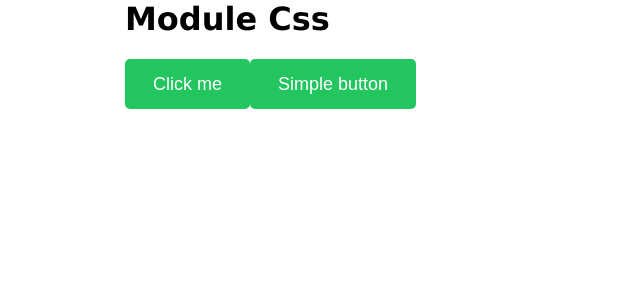
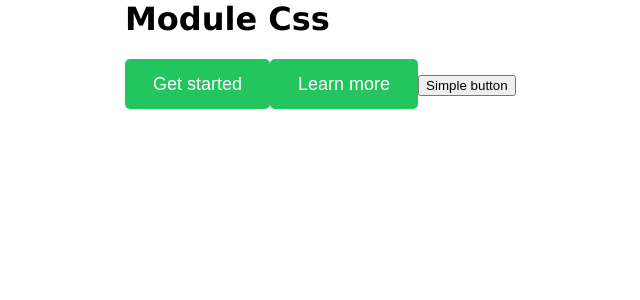
Before and after one commit to MariusCodeAcademy/feu8_8_react_module_css_practice, a React (Vite) app: page / in a window 1280 px wide. Shown: the top 300 px of the page, without its empty margins (225-865 px from the left). Built offline with nearby package versions, Linux system fonts and the light colour scheme.

Commit message:
module css

```diff
--- a/src/App.jsx
+++ b/src/App.jsx
@@ -5,7 +5,8 @@ export default function App() {
     <div className='container'>
       <h1>Module Css</h1>
 
-      <Btn />
+      <Btn>Get started</Btn>
+      <Btn secondary>Learn more</Btn>
 
       <button className='btn'>Simple button</button>
     </div>
--- a/src/components/UI/btn/Btn.jsx
+++ b/src/components/UI/btn/Btn.jsx
@@ -1,4 +1,6 @@
-import './style.css';
-export default function Btn() {
-  return <button className='btn'>Click me</button>;
+import css from './style.module.css';
+
+export default function Btn(props) {
+  console.log('css ===', css);
+  return <button className={css.btn}>{props.children}</button>;
 }
--- a/src/components/UI/btn/style.css
+++ b/src/components/UI/btn/style.module.css
@@ -8,3 +8,11 @@
   border: none;
   line-height: 1;
 }
+
+.title span {
+  text-decoration: underline;
+}
+/* nesitaikyti be klases nes bus kaip globalus css */
+/* button {
+  text-transform: uppercase;
+} */
```
